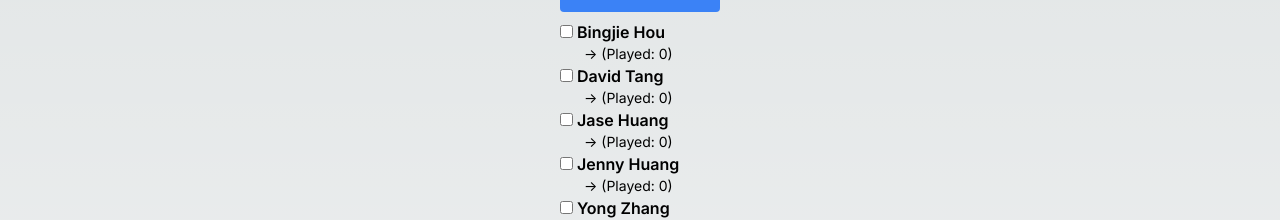
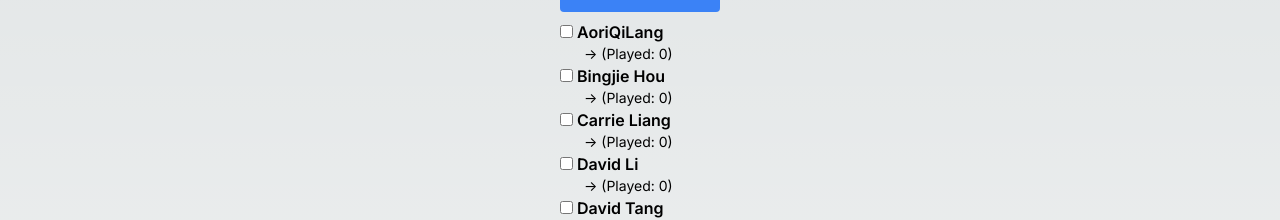
Before and after one commit to JadenBalogh/badminton-court-scheduler, a Next.js app: page / in a window 1280 px wide. Shown: the part 732-952 px from the top of the page. Built offline with nearby package versions, Linux system fonts and the light colour scheme.

Commit message:
Add players for Sept 22

```diff
--- a/app/page.tsx
+++ b/app/page.tsx
@@ -143,7 +143,7 @@ export default function Home() {
       return; // Players are already loaded, don't overwrite
     }
 
-    let data = await fetch('./registered-players-sept15.txt');
+    let data = await fetch('./registered-players-sept22.txt');
     let text = await data.text();
 
     activePlayers = [];
@@ -638,7 +638,7 @@ export default function Home() {
           </button>
 
           <div>
-            {activePlayersState.map((player, idx) =>
+            {activePlayersState.toSorted((a, b) => a.username.localeCompare(b.username)).map((player, idx) =>
               <div className="flex flex-col" key={idx}>
                 <div className="font-semibold">
                   <input
```
Also changed, not shown: public/player-data.txt, public/registered-players-sept22.txt (added).
